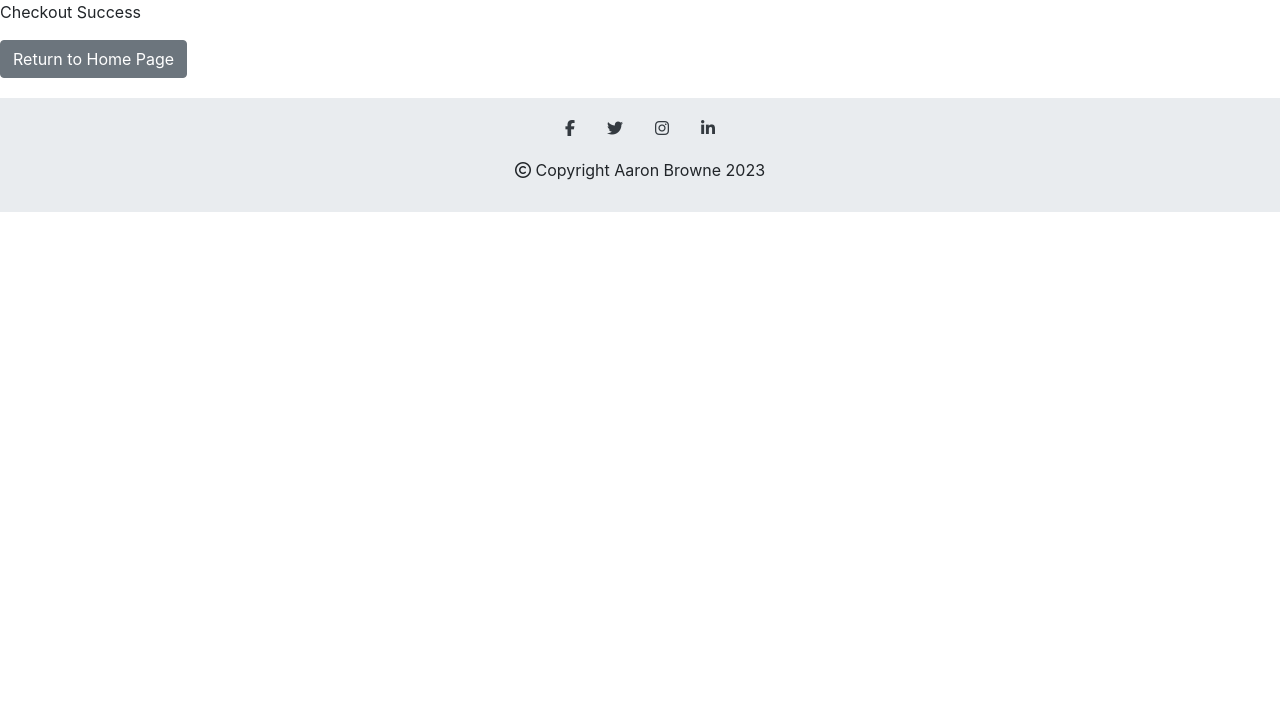
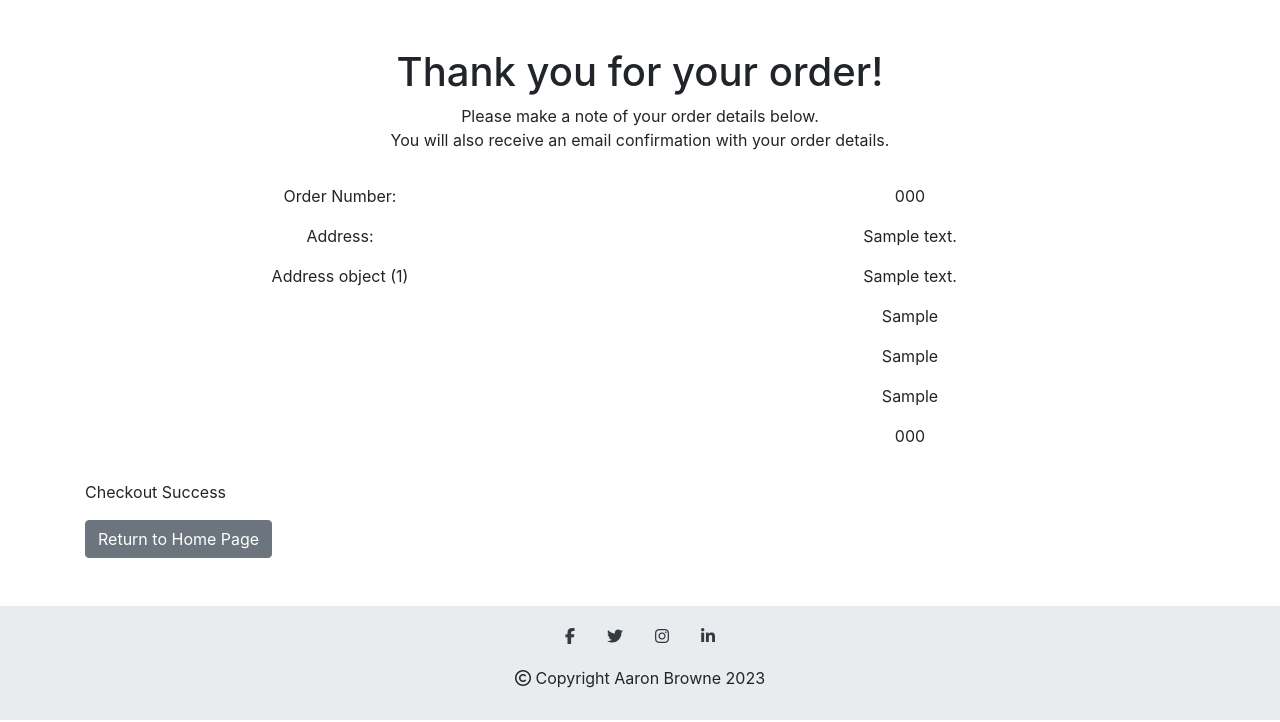
Before and after one commit to browne878/pp5-game-keys, a Django app: page /checkout/success/000 in a window 1280 px wide. Shown: the part 78-800 px from the top of the page. Run offline with Django 3.2, Linux system fonts and the light colour scheme; tables that the repository leaves empty hold one stand-in row (values such as "Sample post"); some libraries are stand-ins or nearby versions.

Commit message:
Begin creating order confirmation on checkout success page

```diff
--- a/checkout/models.py
+++ b/checkout/models.py
@@ -13,6 +13,7 @@ class Order(models.Model):
     email = models.EmailField(max_length=254, null=False, blank=False)
     order_total = models.DecimalField(
         max_digits=10, decimal_places=2, null=False)
+    date = models.DateTimeField(auto_now_add=True, blank=True)
 
     def _generate_order_number(self):
         """ Generates a random, unique order number using UUID """
--- a/checkout/templates/checkout/checkout_success.html
+++ b/checkout/templates/checkout/checkout_success.html
@@ -6,7 +6,38 @@
 
 {% include 'components/nav/nav.html' %}
 
-<div>
+<div class="container my-5">
+    <div class="row text-center">
+        <div class="col-12">
+            <h1>Thank you for your order!</h1>
+            <p>
+                Please make a note of your order details below.
+                <br>
+                You will also receive an email confirmation with your order details.
+            </p>
+        </div>
+        <div class="row text-center w-100">
+            <div class="col-6 my-3">
+                <p>Order Number:</p>
+                <p>Address:</p>
+                <p>{{ order.address }}</p>
+            </div>
+            <div class="col-6 my-3">
+                <p>{{ order.order_number }}</p>
+                <p>{{ order.address.address_line_1 }}</p>
+
+                {% if order.address.address_line_2 %}
+                <p>{{ order.address.address_line_2 }}</p>
+                {% endif %}
+
+                <p>{{ order.address.city }}</p>
+                <p>{{ order.address.county }}</p>
+                <p>{{ order.address.country }}</p>
+                <p>{{ order.address.post_code }}</p>
+            </div>
+        </div>
+    </div>
+    <!-- {{ order }} -->
     <p>Checkout Success</p>
     <a href="{% url 'home' %}" class="btn btn-secondary">Return to Home Page</a>
 </div>
--- a/checkout/views.py
+++ b/checkout/views.py
@@ -85,10 +85,7 @@ def checkout(request):
 
                         # If charge successful, redirect to success page
                         if charge.paid:
-                            return redirect(reverse(
-                                'checkout_success',
-                                args=[order.order_number]
-                            ))
+                            return redirect(reverse('checkout_success', args=[order.order_number]))
                     except stripe.error.CardError:
                         print('Card declined')
             else:
```
Also changed, not shown: checkout/migrations/0002_order_date.py (added).
